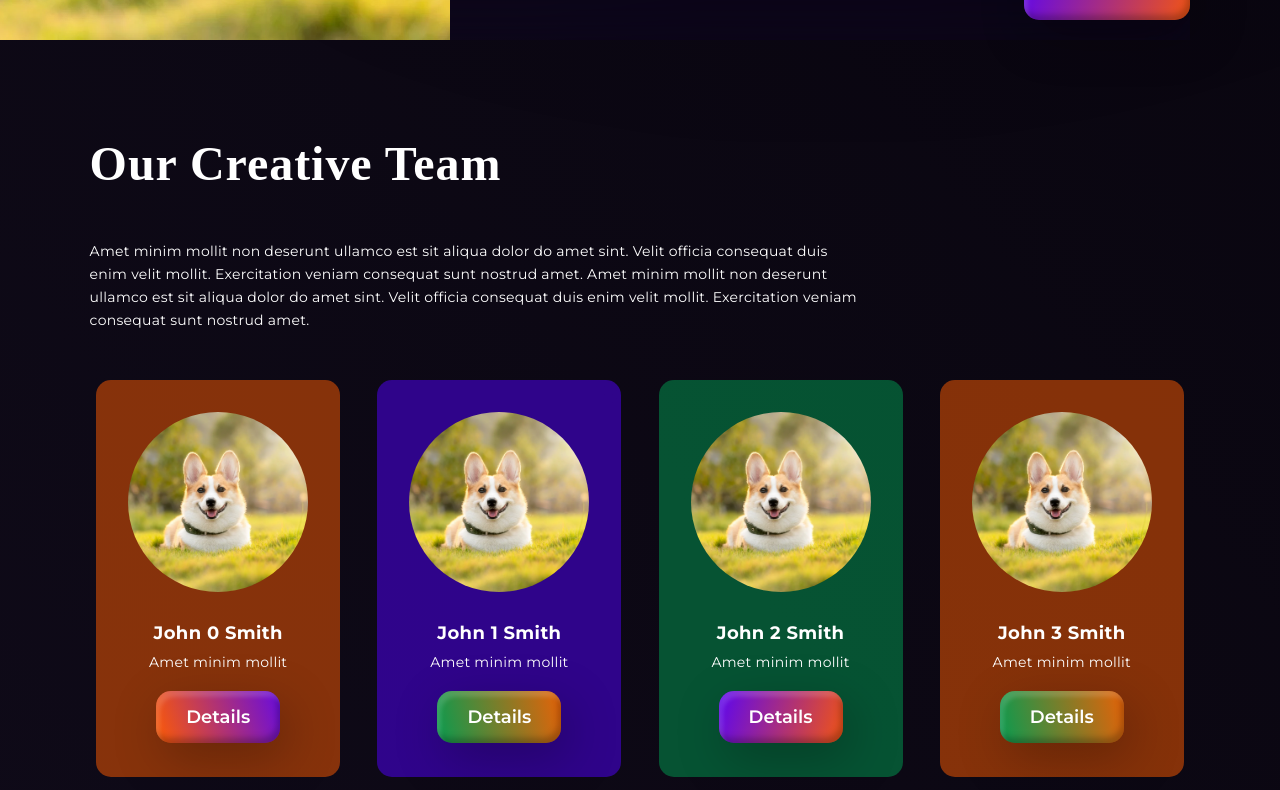
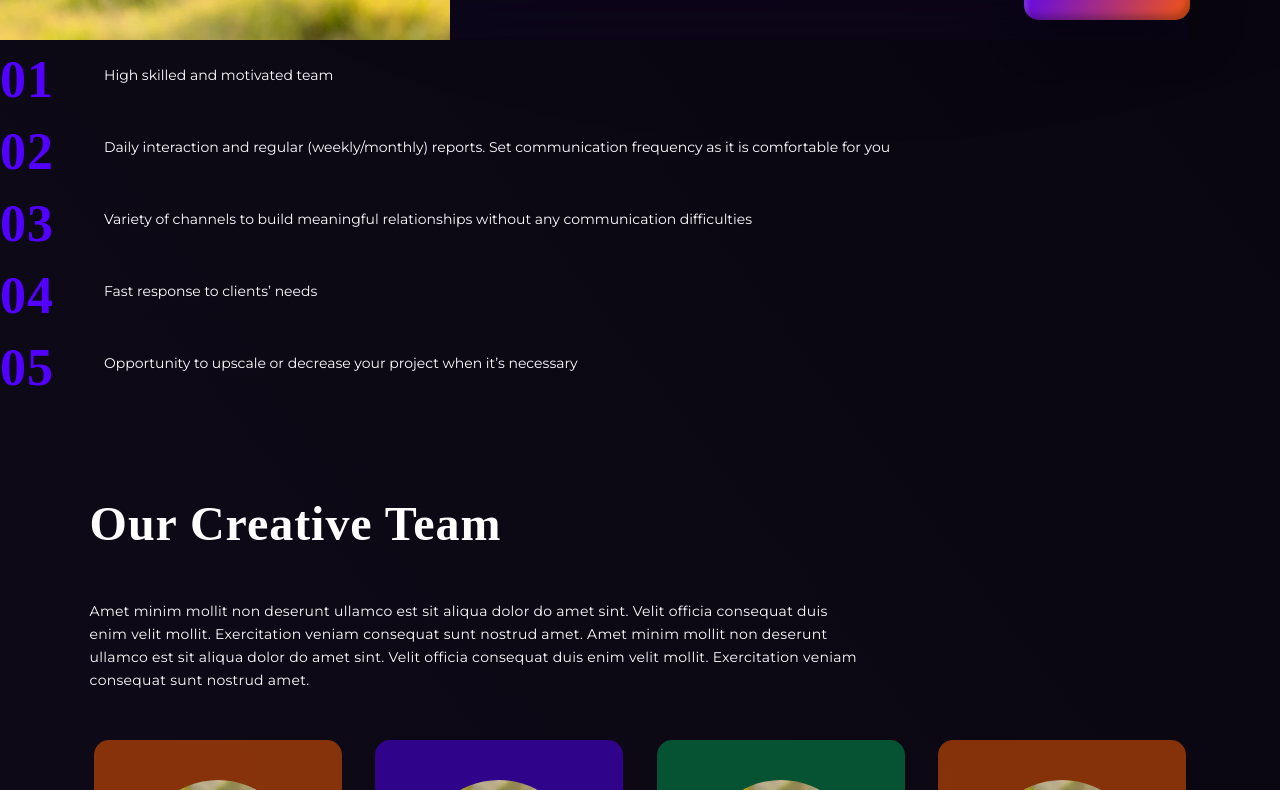
Before and after one commit to storeworkflows/site, a React (Create React App) app: page / in a window 1280 px wide. Shown: the part 1210-2000 px from the top of the page. Built offline with nearby package versions, Linux system fonts and the light colour scheme; a web font is replaced by a local one.

Commit message:
add list component

```diff
--- a/src/App.tsx
+++ b/src/App.tsx
@@ -18,6 +18,8 @@ import avatar from "./assets/img/avatar.webp"
 import Team from "./sections/Team/Team";
 import {IUser} from "./types/interphases/IUser";
 import Discover from "./sections/Discover/Discover";
+import List from "./components/List/List";
+import {advantages} from "./constants";
 
 library.add(faAngleDown, faAngleUp, faAngleLeft, faAngleRight,
     faTwitter, faYoutube, faInstagram, faLinkedin, faFacebook, faLinkedinIn, faFacebookSquare)
@@ -48,7 +50,8 @@ function App() {
     <div className="App">
      <Header />
      <Discover />
-        <Team users={arr}/>
+        <List listOptions={advantages}/>
+     <Team users={arr}/>
     </div>
   );
 }
--- a/src/components/Avatar/Avatar.scss
+++ b/src/components/Avatar/Avatar.scss
@@ -11,3 +11,10 @@
     border-radius: 15px;
   }
 }
+
+@media (max-width: 1300px){
+  .avatar-img{
+    width: 160px;
+    height: 160px;
+  }
+}
--- a/src/components/Button/Button.tsx
+++ b/src/components/Button/Button.tsx
@@ -7,12 +7,15 @@ import {ButtonColors} from "../../types/enums/Button/ButtonColors";
 import Icon from "../Icon/Icon";
 import "./Button.scss"
 import {ButtonSizes} from "../../types/enums/Button/ButtonSizes";
+import {SizeProp} from "@fortawesome/fontawesome-svg-core";
 
+const defaultIconSize: SizeProp = "lg";
 const defaultProps = {
     type: ButtonTypes.primary,
     color: ButtonColors.orange,
     size: ButtonSizes.md,
-    onClick: () => 0
+    onClick: () => 0,
+    iconSize: defaultIconSize
 };
 
 const Button: FC<IButton> = ({
@@ -22,7 +25,8 @@ const Button: FC<IButton> = ({
     color,
     onClick,
     size,
-    className
+    className,
+    iconSize
 }) => {
     if(!text && !icon)
         return null;
@@ -42,7 +46,7 @@ const Button: FC<IButton> = ({
     return (
         <button className={buttonClasses} onClick={onClick}>
             {text && text}
-            {icon && <Icon icon={icon} size={"lg"}/>}
+            {icon && <Icon icon={icon} size={iconSize}/>}
         </button>
     )
 }
--- /dev/null
+++ b/src/components/List/List.scss
@@ -0,0 +1,53 @@
+@import "../../variables";
+
+.list{
+  list-style: none;
+  counter-reset: li-counter;
+  margin: 0;
+  padding: 0;
+
+  li{
+    counter-increment: li-counter;
+    display: flex;
+    align-items: center;
+
+    @include Montserrat(400);
+    font-size: 14px;
+    line-height: 165%;
+  }
+
+  li::before {
+    color: #5200FF;
+    content: counter(li-counter);
+    display: flex;
+    align-items: center;
+    width: 72px;
+    padding: 0.5rem 0 0;
+    margin: 0 3rem 0 0;
+
+    @include ChicaGogo();
+    font-weight: 700;
+    font-size: 64px;
+    line-height: 72px;
+    letter-spacing: 0.02em;
+
+  }
+
+  @media (max-width: 1300px){
+    li::before {
+      width: 64px;
+      padding: 0.5rem 0 0;
+      margin: 0 2.5rem 0 0;
+
+      @include ChicaGogo();
+      font-weight: 700;
+      font-size: 52px;
+      line-height: 64px;
+      letter-spacing: 0.02em;
+    }
+  }
+
+  li.with-zero::before {
+    content: "0" counter(li-counter);
+  }
+}
--- /dev/null
+++ b/src/components/List/List.tsx
@@ -0,0 +1,17 @@
+import React, {FC} from 'react';
+import "./List.scss"
+import {IList} from "../../types/interphases/IList";
+import classnames from "classnames";
+
+const List: FC<IList> = ({listOptions}) => {
+
+    return <ol className={"list"}>
+        {listOptions.map((text, index) => {
+            const classes = classnames({"with-zero": index<9})
+            return <li className={classes}>{text}</li>
+        })}
+    </ol>;
+
+}
+
+export default List
--- a/src/components/UserCard/UserCard.scss
+++ b/src/components/UserCard/UserCard.scss
@@ -21,7 +21,7 @@
   padding: 3rem 3rem 1.5rem;
 
   @media (max-width: 1300px){
-    padding: 2em 2rem 1.5rem;
+    padding: 2.5em 2.75rem 1.5rem;
   }
 
   .user-name{
--- a/src/constants.ts
+++ b/src/constants.ts
@@ -5,3 +5,11 @@ export const usedIconPrefixes: IIconPrefixes = {
     fab: "fab",
     far: "far"
 }
+
+export const advantages: string[] = [
+    "High skilled and motivated team",
+    "Daily interaction and regular (weekly/monthly) reports. Set communication frequency as it is comfortable for you",
+    "Variety of channels to build meaningful relationships without any communication difficulties",
+    "Fast response to clients’ needs",
+    "Opportunity to upscale or decrease your project when it’s necessary"
+]
--- a/src/types/interphases/IButton.ts
+++ b/src/types/interphases/IButton.ts
@@ -3,6 +3,7 @@ import {ButtonTypes} from "../enums/Button/ButtonTypes";
 import {ButtonColors} from "../enums/Button/ButtonColors";
 import {IconName} from "@fortawesome/fontawesome-common-types";
 import {ButtonSizes} from "../enums/Button/ButtonSizes";
+import {SizeProp} from "@fortawesome/fontawesome-svg-core";
 
 
 
@@ -13,5 +14,6 @@ export interface IButton {
     color?: ButtonColors,
     onClick?: (arg0: MouseEvent) => void,
     size?: ButtonSizes,
-    className?: string
+    className?: string,
+    iconSize?: SizeProp
 }
--- /dev/null
+++ b/src/types/interphases/IList.ts
@@ -0,0 +1,4 @@
+
+export interface IList{
+    listOptions: string[],
+}
```
